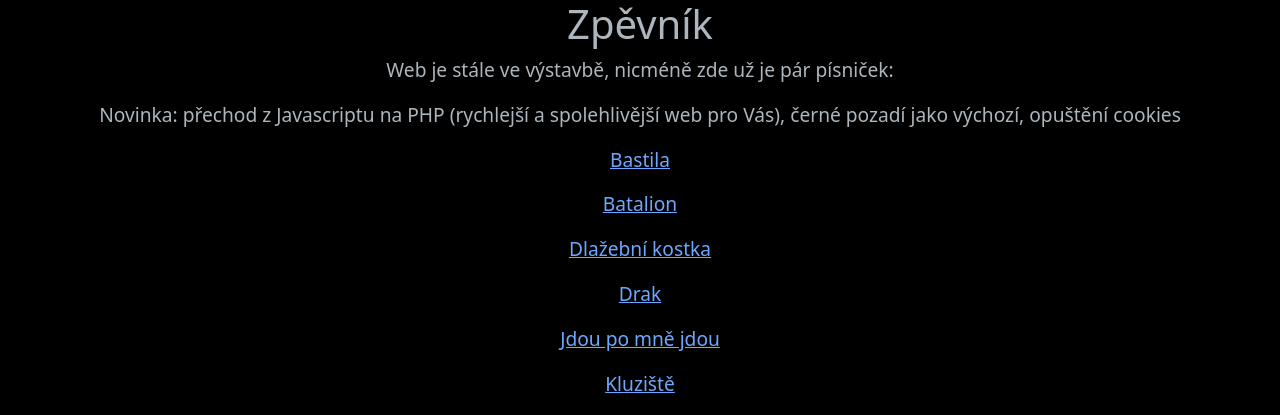
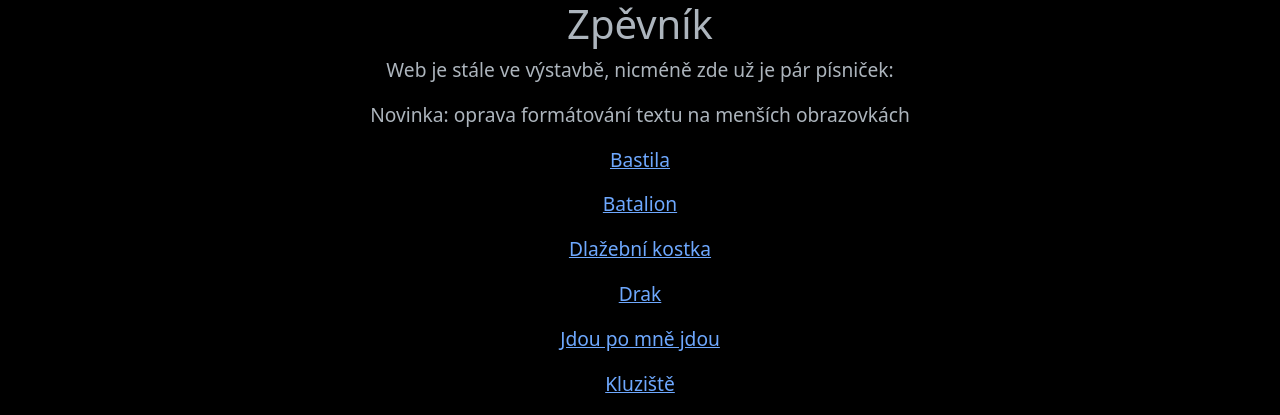
Before and after one commit to filip2cz/zpevnik.fkomarek.eu, a PHP site: page / in a window 1280 px wide. Shown: the top 415 px of the page. Run offline with PHP 8.4, Linux system fonts and the light colour scheme.

Commit message:
ADD: novinka

```diff
--- a/index.php
+++ b/index.php
@@ -82,8 +82,7 @@ usort($songs, function($a, $b) {
         <p class="center">Web je stále ve výstavbě, nicméně zde už je pár písniček:</p>
 
         <p class="center">
-            Novinka: přechod z Javascriptu na PHP (rychlejší a spolehlivější web pro Vás), černé pozadí
-            jako výchozí, opuštění cookies
+            Novinka: oprava formátování textu na menších obrazovkách
         </p>
 
         <ul>
```
